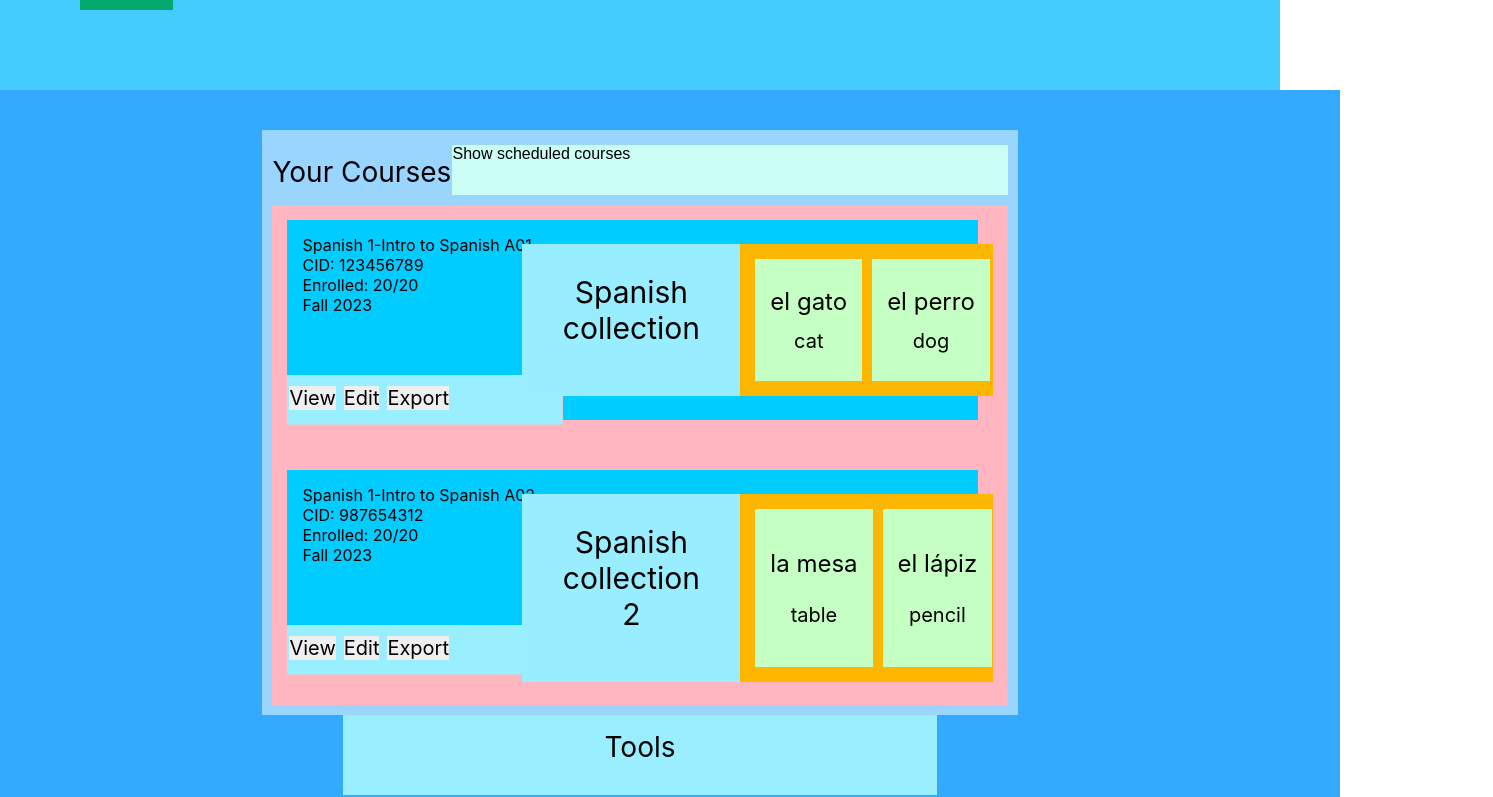
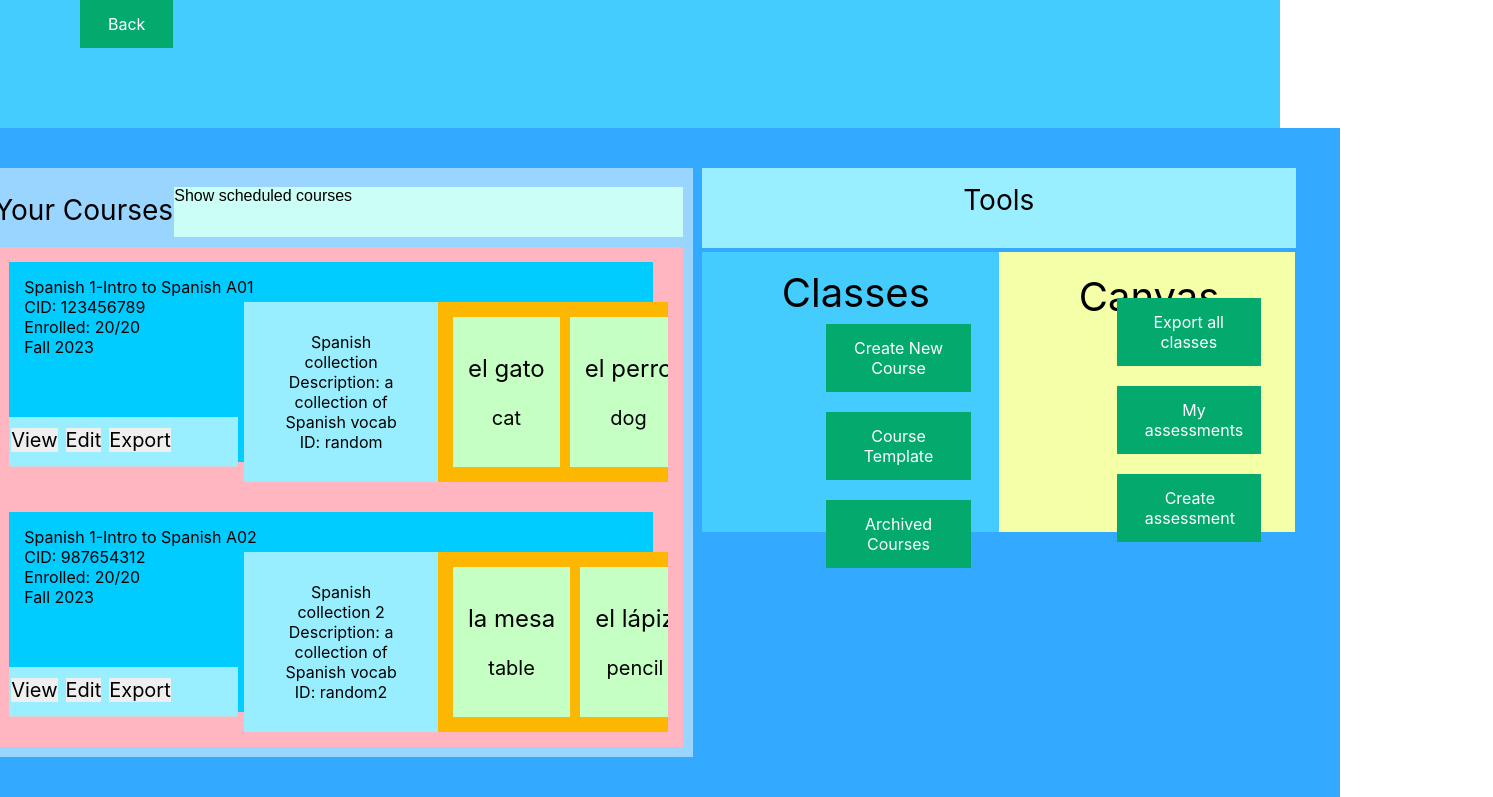
Before and after one commit to ofek168/a9-course-crud, a Next.js app: page /instructor_view in a window 1280 px wide. Shown: the top 797 px of the page, 1493 px wide, since content can reach past the window. Built offline with nearby package versions, Linux system fonts and the light colour scheme.

Commit message:
Display collection data under spanish collection

```diff
--- a/components/CreatorView/ViewCollection.tsx
+++ b/components/CreatorView/ViewCollection.tsx
@@ -72,6 +72,57 @@ const Collection = (col: ICollection) => {
   )
 }
 
+const Extra_Collection = (col: ICollection) => {
+  const router = useRouter()
+
+  const handleClick = (e: MouseEvent<HTMLButtonElement>) => {
+    localStorage.clear()
+    const data = {
+      name: col.name,
+      lang: col.lang,
+      authorName: col.author.name,
+      authorEmail: col.author.email.address,
+      items: col.items,
+      description: col.description,
+      id: col.id ?? undefined
+    }
+    localStorage.setItem("state", JSON.stringify(data))
+
+    router.push(`/add_collection?edit=true&collection=${col.id}`)
+  }
+
+  return (
+    <li key={col.id}>
+      <div className={styles.collection}>
+        <div>
+          <h6>{col.name}</h6>
+          <h4> Description: {col.description} </h4>
+          <h4>ID:  {col.id} </h4>
+          {/* <Link href={`/creator_view/collections/${col.id}`}>
+            <a><button>View</button></a>
+          </Link> */}
+        </div>
+        <div>
+          {col.items.map(Item)}
+        </div>
+      </div>
+    </li>
+  )
+}
+
+
+const ViewCollection_2 = ({ collections }: Props) => {
+  const router = useRouter()
+
+  return (
+
+    <ul id={styles.list}>
+      {collections.map(Extra_Collection)}
+    </ul>
+
+  )
+}
+
 const ViewCollection = ({ collections }: Props) => {
   const router = useRouter()
 
@@ -84,4 +135,4 @@ const ViewCollection = ({ collections }: Props) => {
   )
 }
 
-export default ViewCollection
+export {ViewCollection, ViewCollection_2}
--- a/components/InstructorView/IOptions.tsx
+++ b/components/InstructorView/IOptions.tsx
@@ -8,7 +8,7 @@ import { sample, sample2 } from '@components/Samples'
 import { ICollection, ICourse, IVocab } from 'interfaces'
 import { useRouter } from 'next/router'
 import { MouseEvent } from 'react'
-import ViewCollection from '@components/CreatorView/ViewCollection'
+import {ViewCollection, ViewCollection_2} from '@components/CreatorView/ViewCollection'
 import InstructorCourse from './Icourses'
 import { coursesample, coursesample2 } from '../Samples/Icourseuser';
 
@@ -43,7 +43,7 @@ const IOptions = () => {
                         </div>
                             <div className={styles.outer}>
                                 <div className={styles.inner}>
-                                   <ViewCollection collections={[sample]}></ViewCollection>
+                                   <ViewCollection_2 collections={[sample]}></ViewCollection_2>
                                 </div>
                             </div>
                     </div>
@@ -60,7 +60,7 @@ const IOptions = () => {
                         </div>
                         <div className={styles.outer}>
                             <div className={styles.inner}>
-                               <ViewCollection collections={[sample2]}></ViewCollection>
+                               <ViewCollection_2 collections={[sample2]}></ViewCollection_2>
                             </div>
                         </div>
                     </div>
--- a/components/InstructorView/Menu/Menu.module.scss
+++ b/components/InstructorView/Menu/Menu.module.scss
@@ -1,7 +1,7 @@
 .box{
     display: flex;
     position: relative;
-    top:7vh;
+    top:4vh;
     right:28vh;
     display: flex;
     flex-wrap: wrap;
```
Also changed, not shown: components/CreatorView/CollectionsView/ViewCollection.tsx (line endings or trailing spaces), 2 other files (tests, documents, lock files or other folders).
